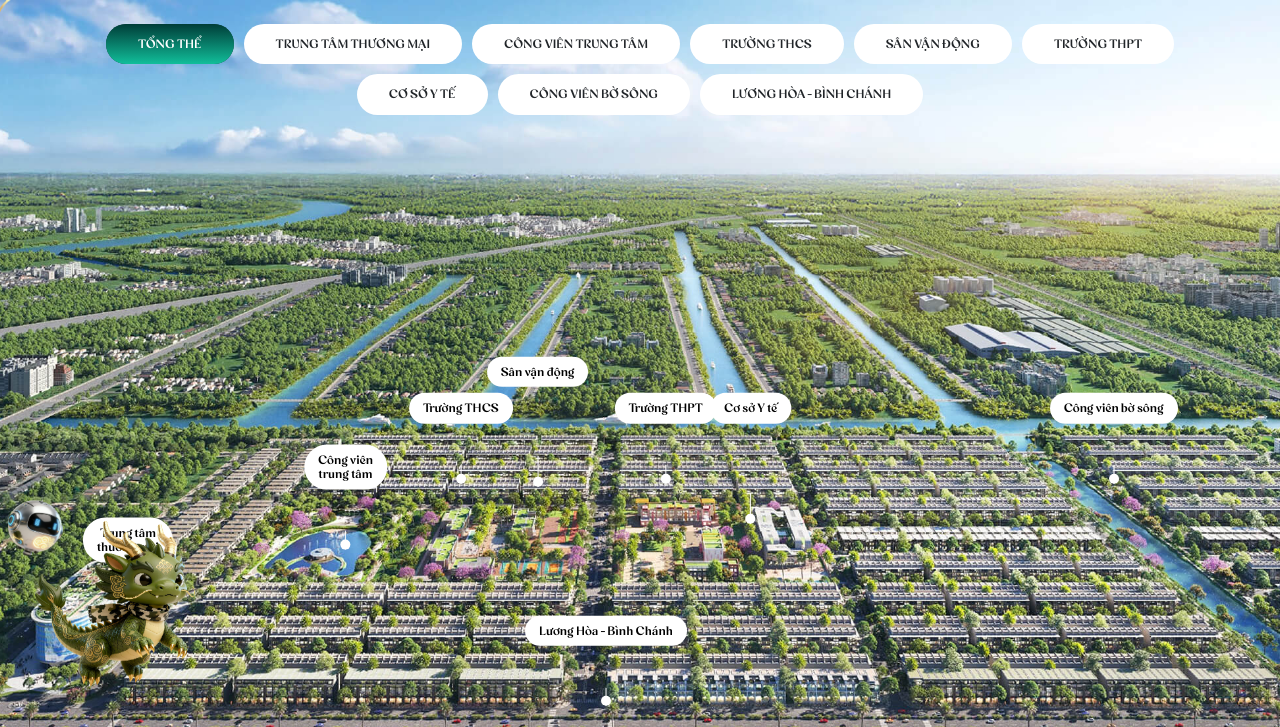
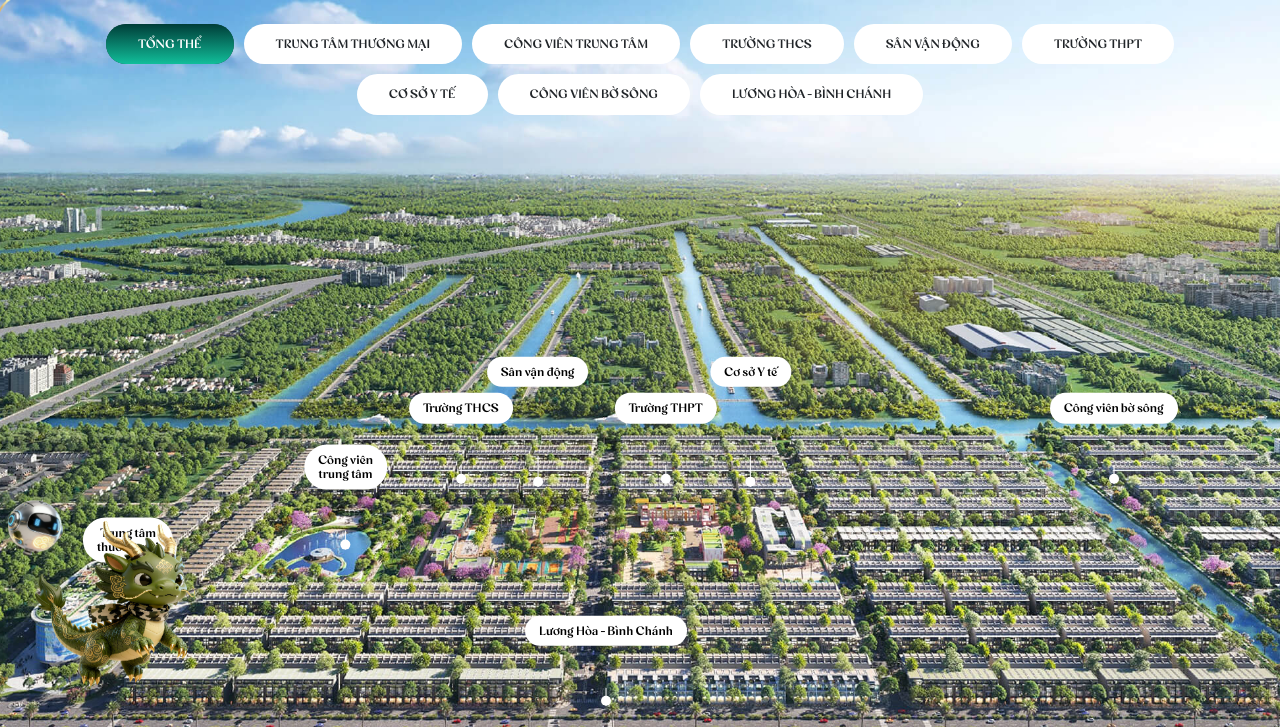
Before and after one commit to alphacreativee/dragon-eden, a website: page facilities.html in a window 1280 px wide. Shown: the top 727 px of the page. Drawn offline with Linux system fonts and the light colour scheme.

Commit message:
update code

```diff
--- a/facilities.html
+++ b/facilities.html
@@ -162,7 +162,7 @@
                 </div>
                 <div
                   class="tooltip-area"
-                  style="bottom: 40%; right: 35%; --line-height: 100px"
+                  style="bottom: 45%; right: 35%; --line-height: 100px"
                 >
                   Cơ sở Y tế
                 </div>
```
